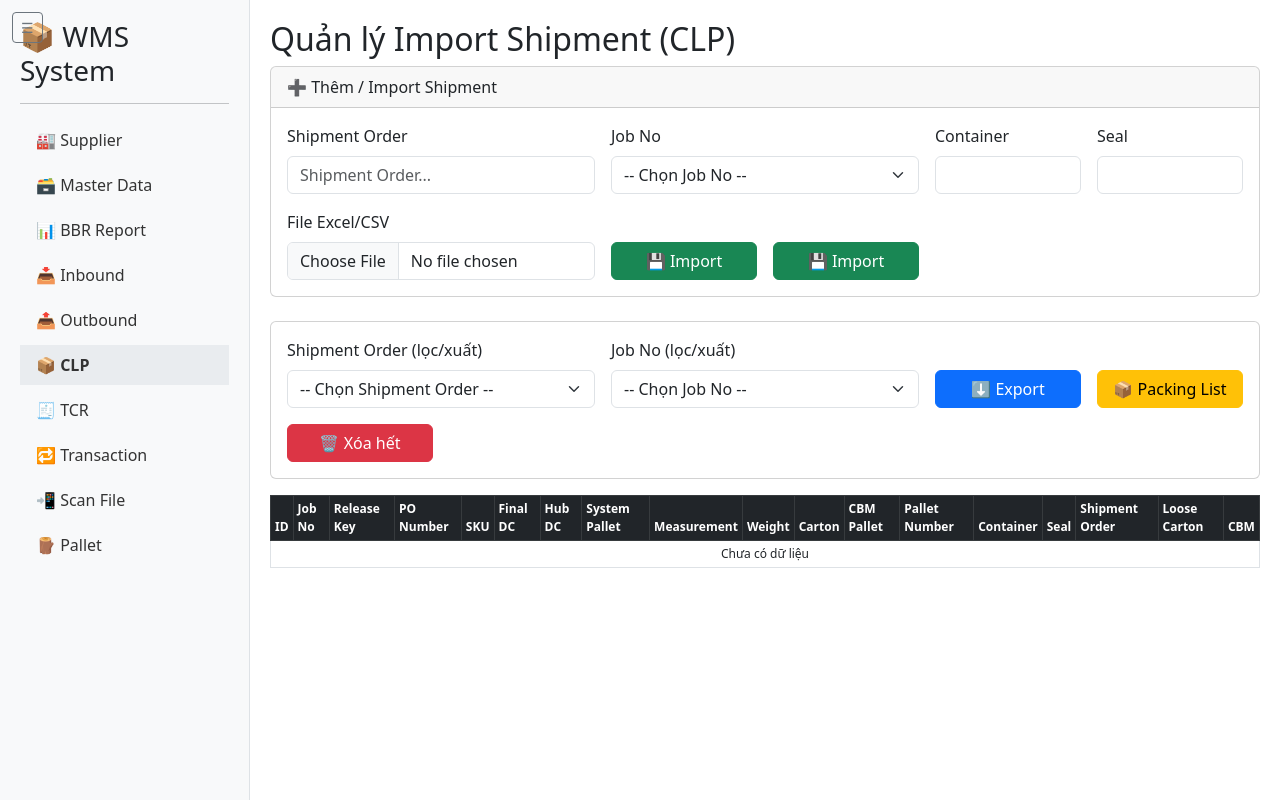
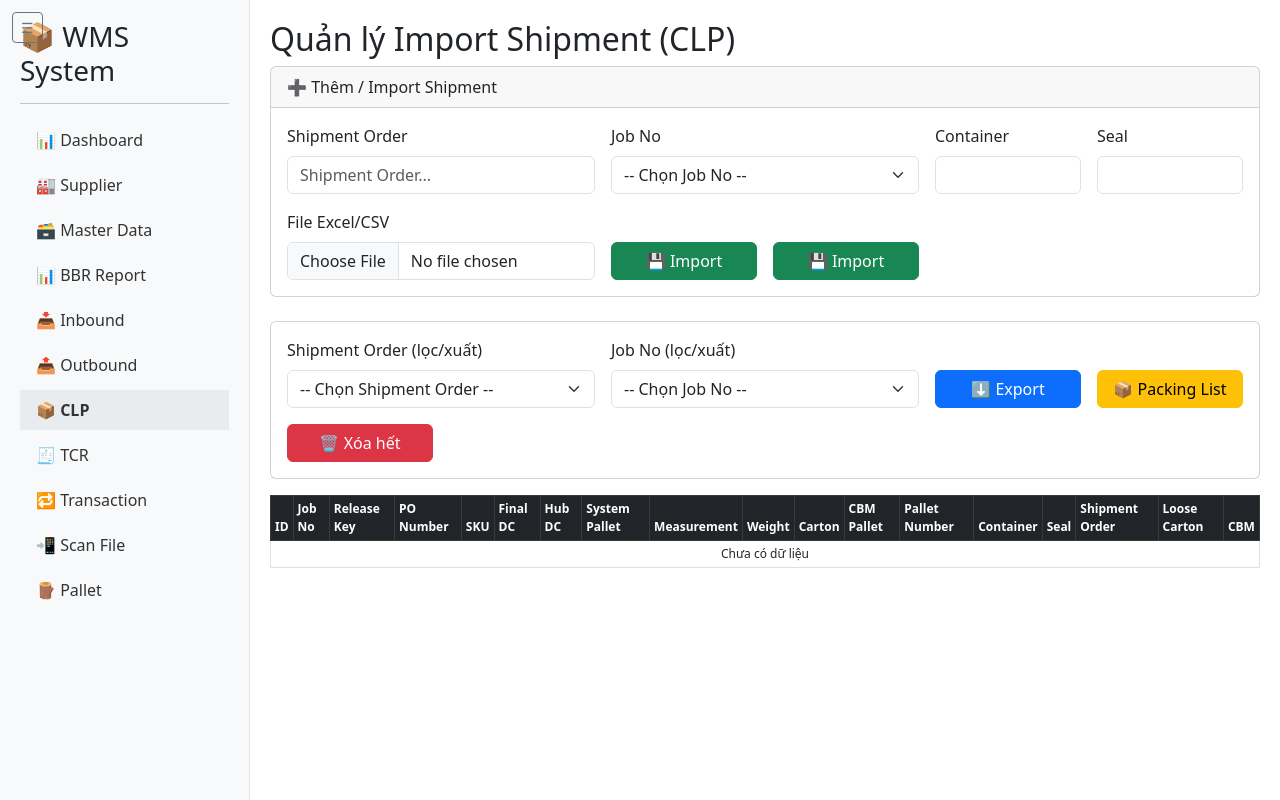
Before and after one commit to Anhcodon2020/wms_management, a Flask app: page /clp in a window 1280 px wide. Run offline with Flask 3, Linux system fonts and the light colour scheme.

Commit message:
add dashboard

```diff
--- a/templates/base.html
+++ b/templates/base.html
@@ -27,6 +27,7 @@
         <h3>📦 WMS System</h3>
         <hr>
         <nav class="nav flex-column">
+            <a class="nav-link {{ 'active' if request.path == '/' or request.path.startswith('/dashboard') else '' }}" href="{{ url_for('dashboard') }}">📊 Dashboard</a>
             <a class="nav-link {{ 'active' if request.path == '/supplier' else '' }}" href="{{ url_for('supplier') }}">🏭 Supplier</a>
             <a class="nav-link {{ 'active' if request.path == '/masterdata' else '' }}" href="{{ url_for('masterdata') }}">🗃️ Master Data</a>
             <a class="nav-link {{ 'active' if request.path == '/bbr' else '' }}" href="{{ url_for('bbr') }}">📊 BBR Report</a>
```
